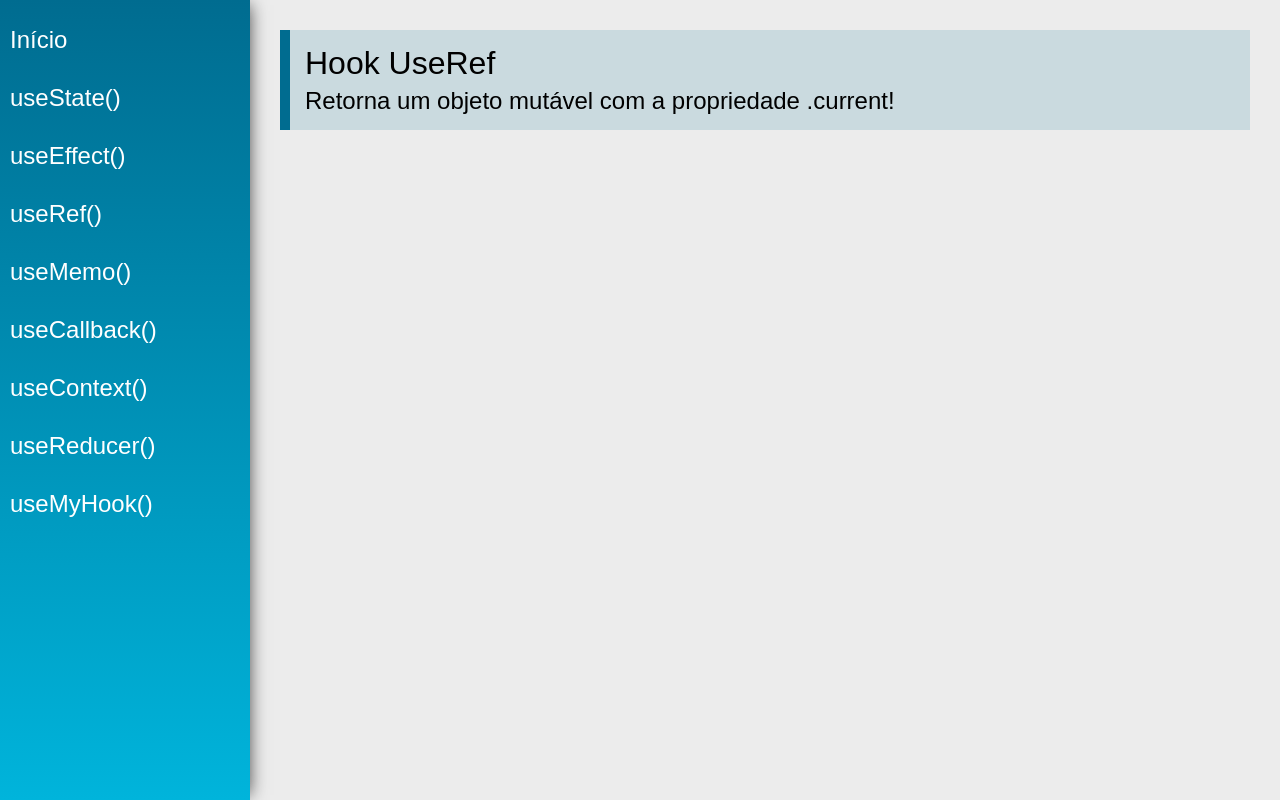
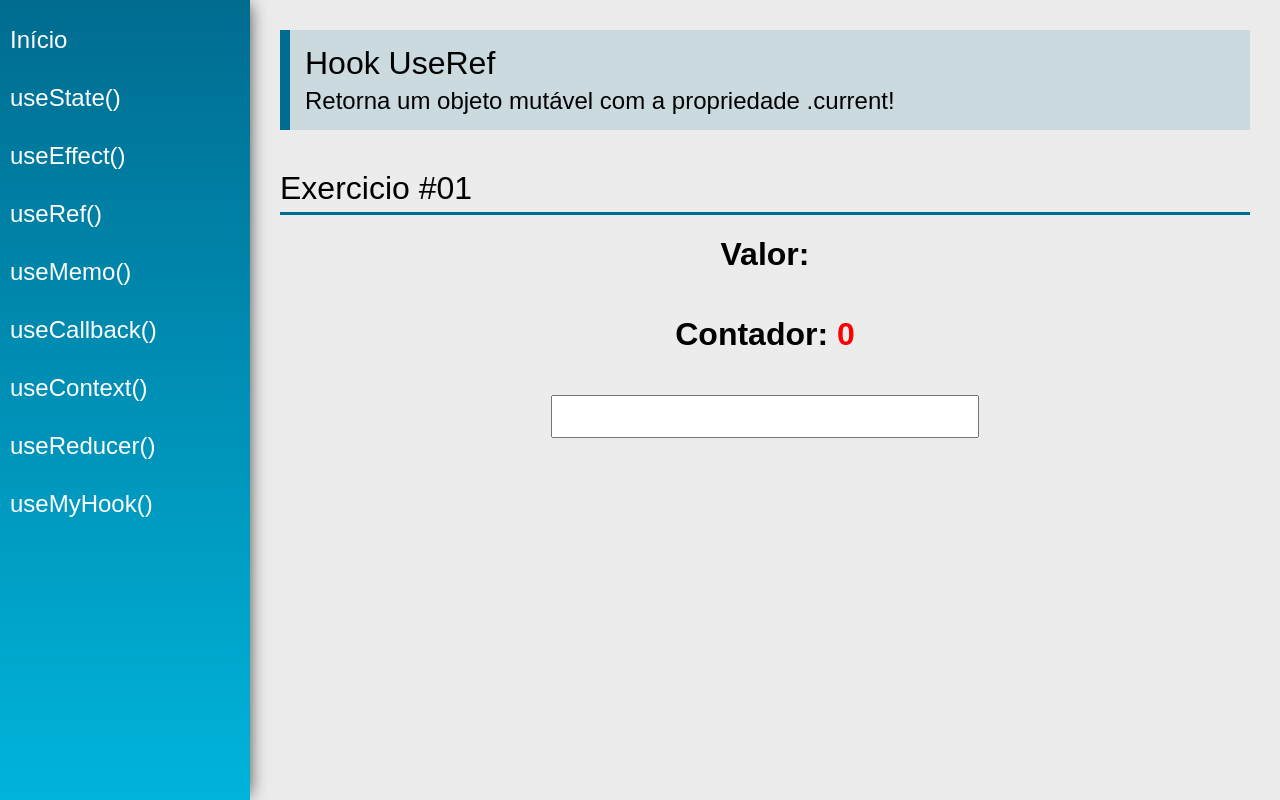
Before and after one commit to devMatheus-Cunha/react-hooks-study, a React (Create React App) app: page /useRef in a window 1280 px wide. Built offline with nearby package versions, Linux system fonts and the light colour scheme.

Commit message:
feat: useRef one

```diff
--- a/src/views/examples/UseRef.tsx
+++ b/src/views/examples/UseRef.tsx
@@ -1,13 +1,38 @@
-import React from 'react'
-import PageTitle from '../../components/layout/PageTitle'
+import React, { useState, useRef, useEffect } from "react";
+import PageTitle from "../../components/layout/PageTitle";
 
-export const UseRef = (props:any) => {
+import SectionTitle from "../../components/layout/SectionTitle";
+
+export const UseRef = (props: any) => {
+  const [valueOne, setValueOne] = useState("");
+  const count = useRef(0);
+
+  useEffect(() => {
+    count.current = count.current + 1;
+  }, [valueOne]);
+
   return (
     <div className="UseRef">
       <PageTitle
         title="Hook UseRef"
         subtitle="Retorna um objeto mutável com a propriedade .current!"
       />
+      <SectionTitle title="Exercicio #01" />
+
+      <div className="center">
+        <h1>
+          Valor: <span className="red">{valueOne}</span>
+        </h1>
+        <h1>
+          Contador: <span className="red">{count.current}</span>
+        </h1>
+        <input
+          type="text"
+          className="input"
+          value={valueOne}
+          onChange={(event) => setValueOne(event.target.value)}
+        />
       </div>
-    )
-}
+    </div>
+  );
+};
```
Lines whose indentation alone changed are shown as unchanged.
